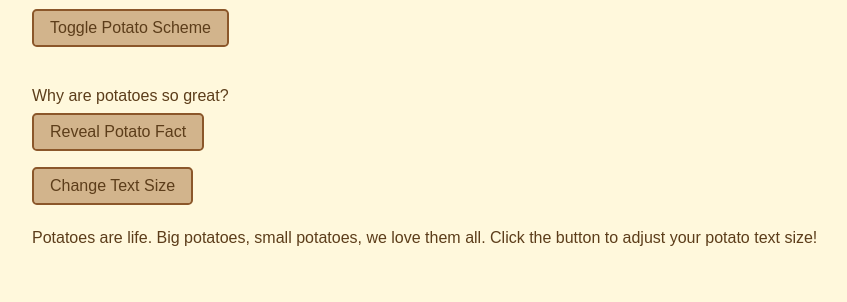
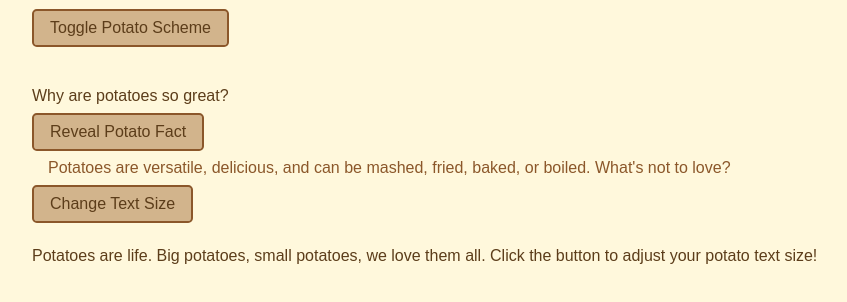
Before and after one commit to Liana-aspiringdev/Javaspud, a plain HTML site: page index.html in a window 1280 px wide. Both pictures are taken after a click on the button "Reveal Potato Fact". Shown: the part 120-422 px from the top of the page, without its empty margins (8-855 px from the left). Drawn offline with Linux system fonts and the light colour scheme.

Commit message:
Changed it so display none would toggle off/on

```diff
--- a/index.html
+++ b/index.html
@@ -18,7 +18,7 @@
 
   <div class="faq">
     <div class="faq-question">Why are potatoes so great?</div>
-    <button onclick="facts()">Reveal Potato Fact</button>
+    <button onclick="toggleDisplay()">Reveal Potato Fact</button>
     <!-- This div is hidden by default. Make it so when the "Reveal Potato Fact"
          button is clicked it is toggled whether to be shown or not -->
     <div class="faq-answer hidden" id="faq-answer">
--- a/potato.js
+++ b/potato.js
@@ -10,7 +10,7 @@ function toggleSize() {
     document.body.classList.toggle("toggleSize")
 }
 
-function facts() {
-    console.log("Afact!")
-    document.getElementsByID("faq").innerHTML = "In 1995 the potato became the first vegetable to grow in space"
+function toggleDisplay() {
+    console.log("facts revealed")
+    document.getElementById("faq-answer").classList.toggle("hidden")
 }
```
